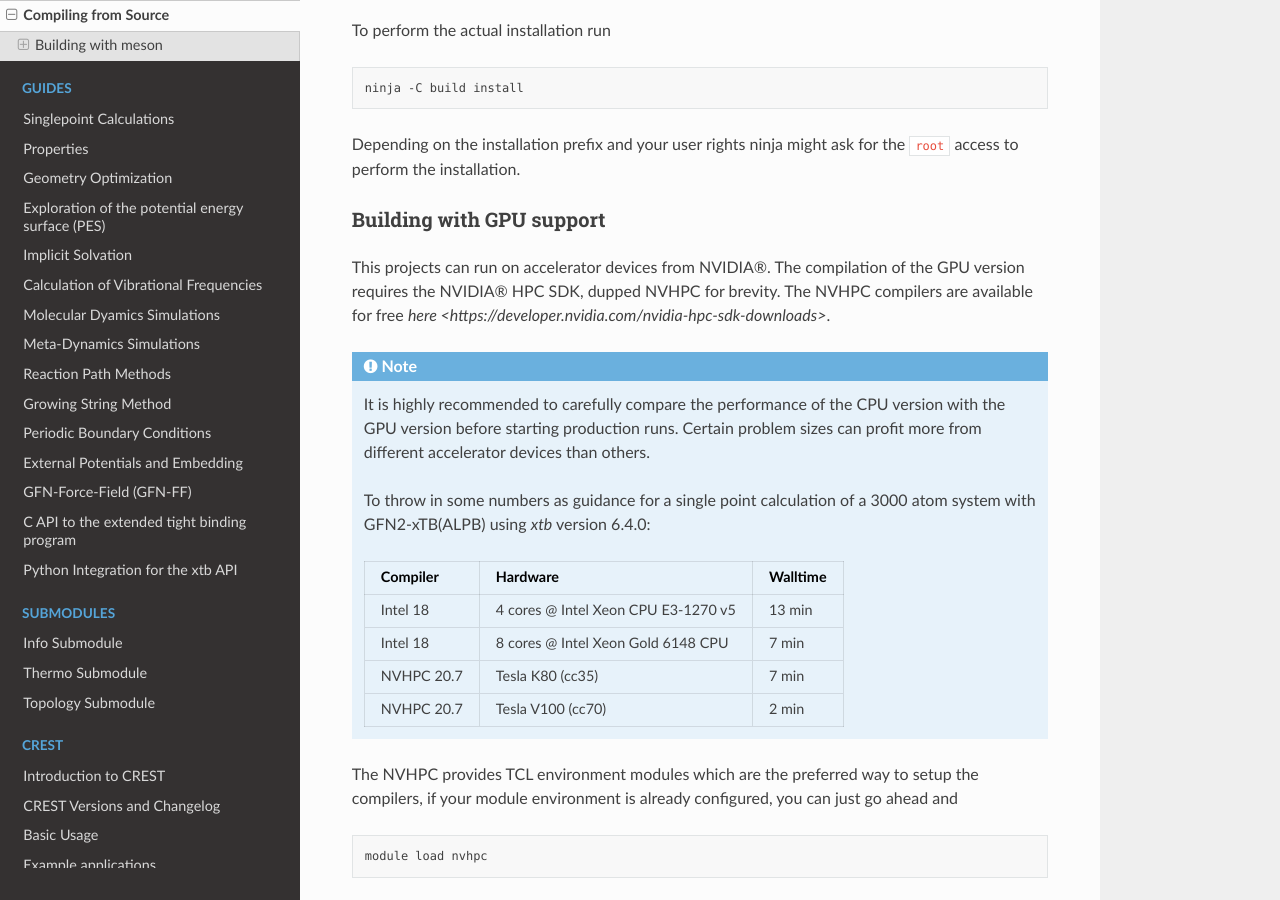
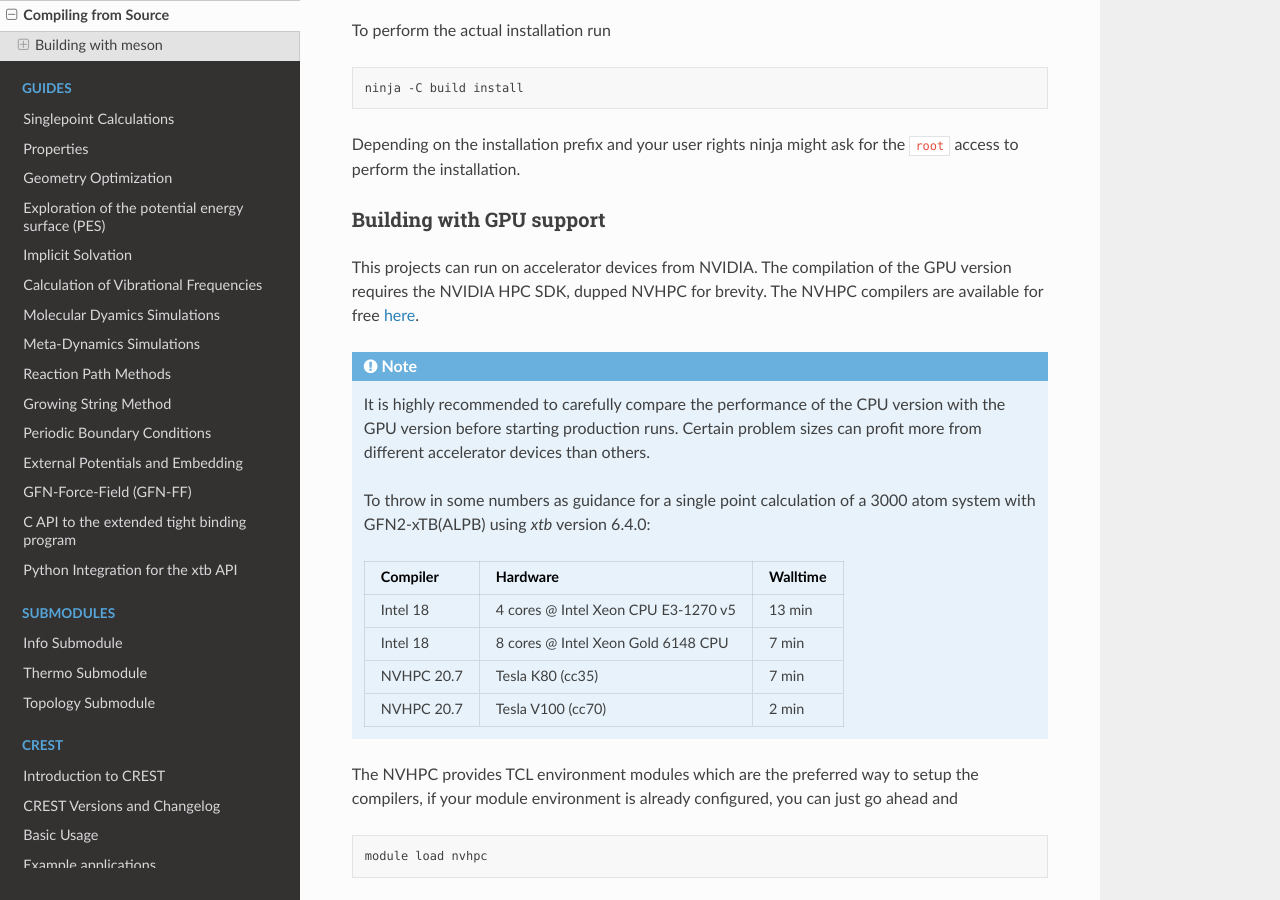
Before and after one commit to grimme-lab/xtb_docs, a Sphinx documentation site: the page built from source/development.rst, in a window 1280 px wide and 900 px high, scrolled down 3057 px. Built offline with Sphinx 7.4.7 and the Read the Docs theme 2.0.0, drawn with Linux system fonts in a browser that asks for light colours.

Commit message:
Minor adjustments

```diff
--- a/source/development.rst
+++ b/source/development.rst
@@ -142,9 +142,9 @@ Depending on the installation prefix and your user rights ninja might ask for th
 Building with GPU support
 -------------------------
 
-This projects can run on accelerator devices from NVIDIA®.
-The compilation of the GPU version requires the NVIDIA® HPC SDK, dupped NVHPC for brevity.
-The NVHPC compilers are available for free `here <https://developer.nvidia.com/nvidia-hpc-sdk-downloads>`.
+This projects can run on accelerator devices from NVIDIA.
+The compilation of the GPU version requires the NVIDIA HPC SDK, dupped NVHPC for brevity.
+The NVHPC compilers are available for free `here <https://developer.nvidia.com/nvidia-hpc-sdk-downloads>`_.
 
 .. note::
 
```
